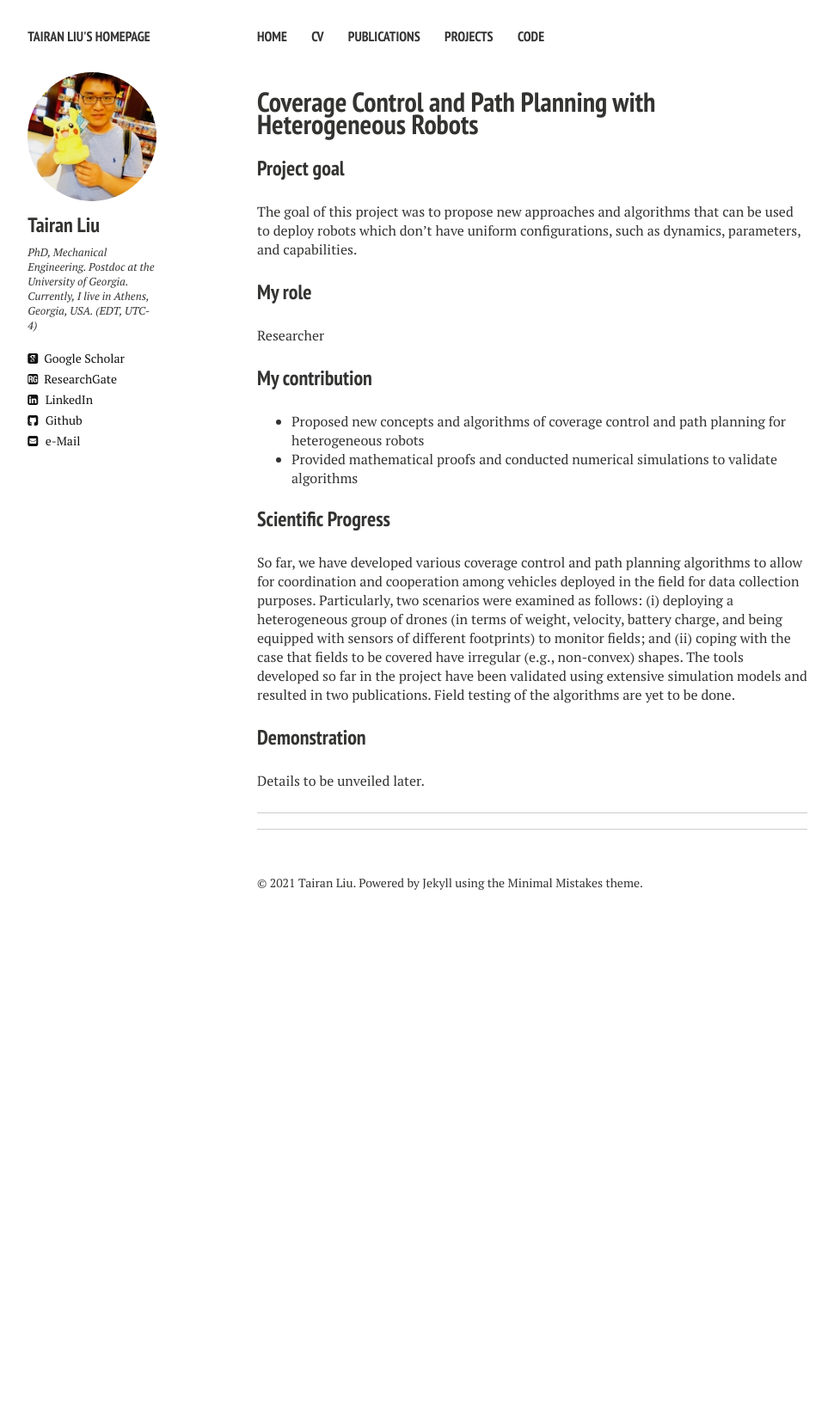
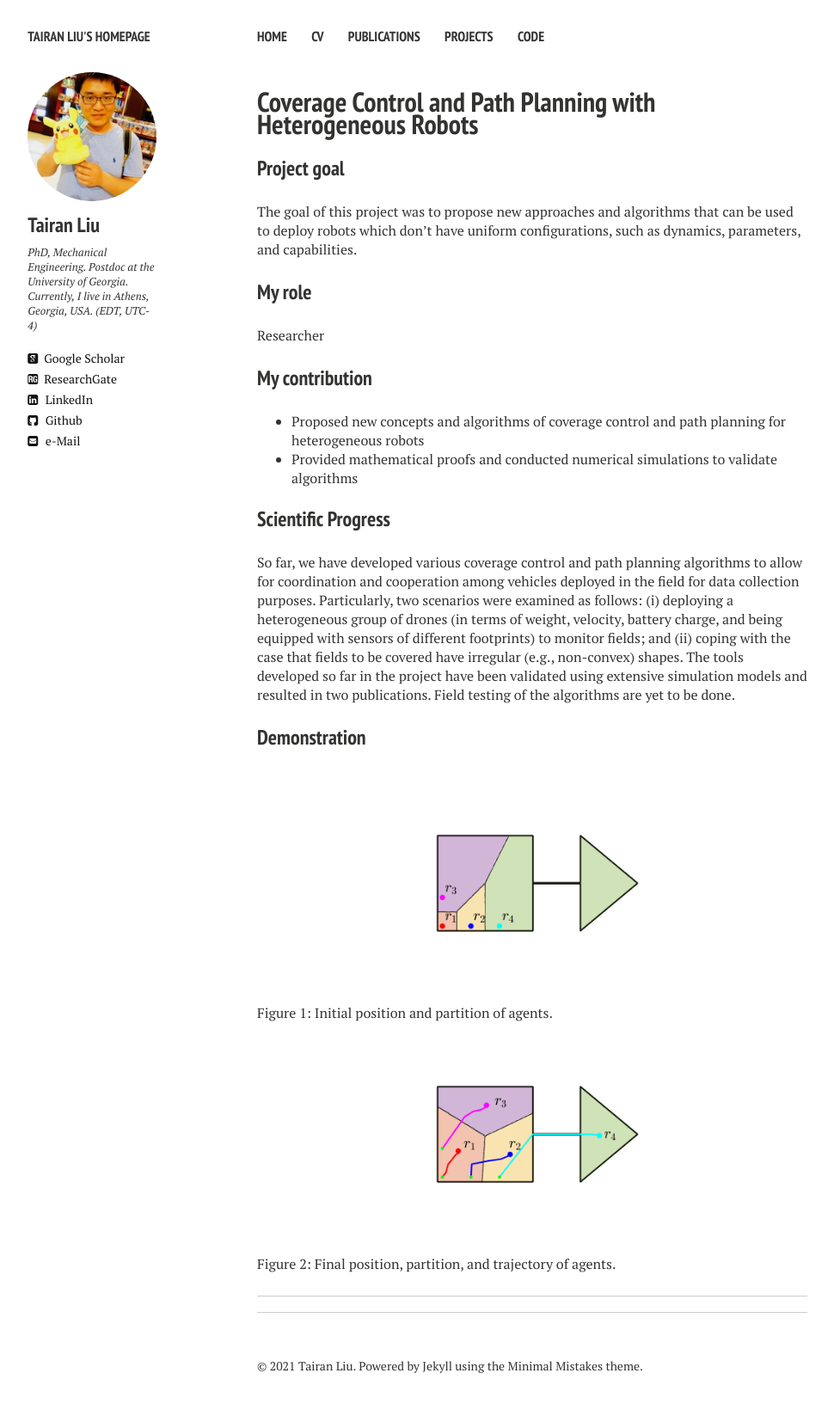
Before and after one commit to liutairan/liutairan.github.io, a Jekyll site: the page built from projects/coverage_path_planning.md, in a window 1280 px wide. Shown: the whole page at 86% size, without its empty margins (21-991 px from the left). Built offline with Jekyll 4.4.1, drawn with Linux system fonts in a browser that asks for light colours; nearby versions of some CDN libraries; before the commit the page ends 1085 px from its top, so only the background shows below that.

Commit message:
Update coverage_path_planning.md

```diff
--- a/projects/coverage_path_planning.md
+++ b/projects/coverage_path_planning.md
@@ -25,4 +25,8 @@ So far, we have developed various coverage control and path planning algorithms
 
 ### Demonstration
 
-Details to be unveiled later.
+<img style="display:block; margin-left: auto; margin-right: auto;" src="../../Pics/coverage_path_planning/mixed-initial.png" width="360">
+Figure 1: Initial position and partition of agents.
+
+<img style="display:block; margin-left: auto; margin-right: auto;" src="../../Pics/coverage_path_planning/mixed-traj.png" width="360">
+Figure 2: Final position, partition, and trajectory of agents.
```
